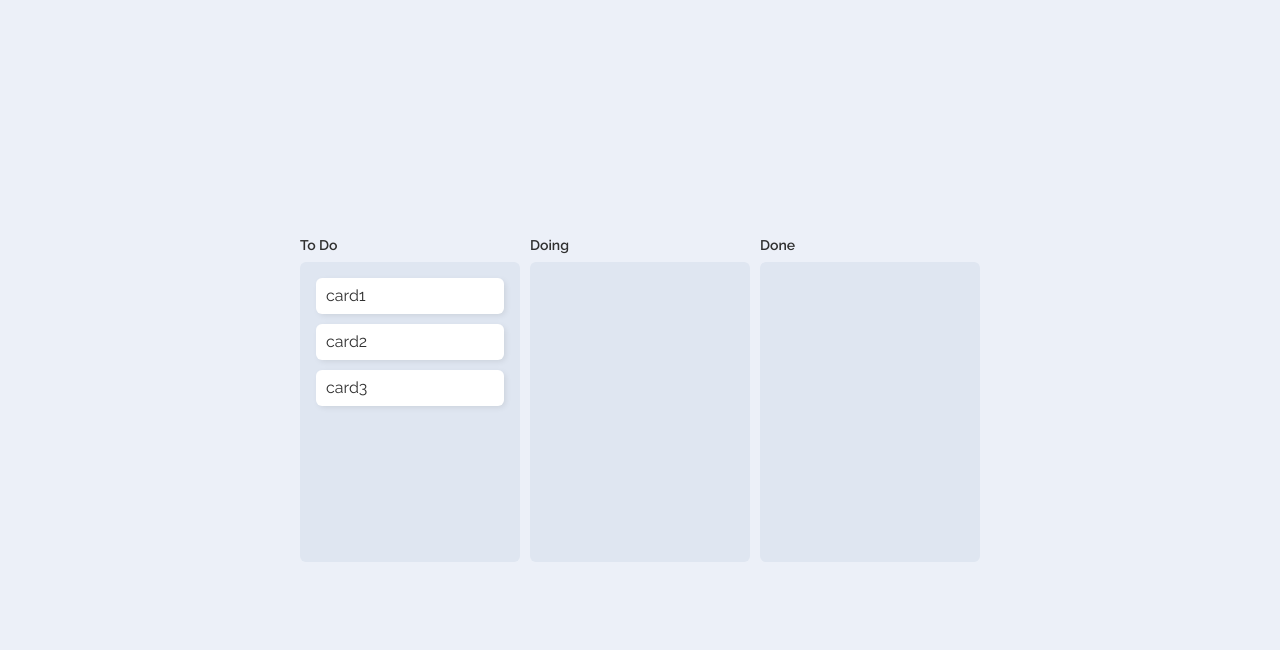
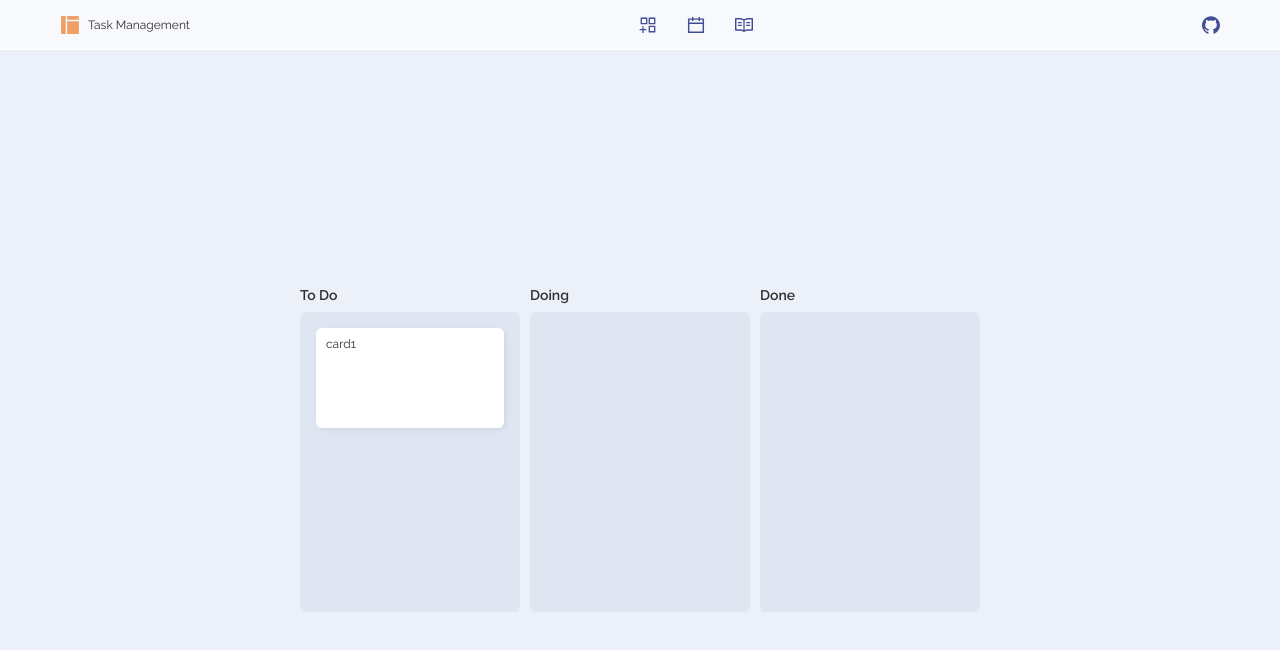
Before and after one commit to eunchu/pj-todo, a Next.js app: page / in a window 1280 px wide. Shown: the top 650 px of the page. Built offline with nearby package versions, Linux system fonts and the light colour scheme.

Commit message:
feat: Header 컴포넌트 추가

```diff
--- a/components/Board.tsx
+++ b/components/Board.tsx
@@ -20,7 +20,6 @@ const BoardBox = styled.ul`
   min-height: 300px;
 
   background-color: ${({ theme }) => theme.boardColor};
-  font-size: 16px;
 
   padding: 16px;
   border-radius: 6px;
--- a/components/DragabbleCard.tsx
+++ b/components/DragabbleCard.tsx
@@ -5,8 +5,10 @@ import styled from "styled-components";
 import { ITodo } from "@store/interfaces";
 
 const Card = styled.li`
+  height: 100px;
+
   background-color: ${({ theme }) => theme.cardColor};
-  box-shadow: 2px 2px 6px -1px rgba(0, 0, 0, 0.1);
+  box-shadow: 2px 2px 6px -1px rgba(48, 48, 48, 0.1);
   border-radius: 6px;
 
   padding: 10px;
--- /dev/null
+++ b/components/Header.tsx
@@ -0,0 +1,92 @@
+import React from "react";
+import styled from "styled-components";
+import {
+  GithubOutlined,
+  AppstoreAddOutlined,
+  CalendarOutlined,
+  ReadOutlined,
+  LayoutFilled,
+} from "@ant-design/icons";
+
+const Container = styled.header`
+  height: 50px;
+
+  display: flex;
+  align-items: center;
+  justify-content: space-between;
+
+  background-color: #ffffff9f;
+  border-bottom: 1px solid #ffffff;
+
+  padding: 0 60px;
+  .header-icon {
+    font-size: 18px;
+    color: #434f95;
+    cursor: pointer;
+  }
+`;
+const Logo = styled.div`
+  display: flex;
+  align-items: center;
+
+  .logo-icon {
+    font-size: 20px;
+    color: #efa067;
+    margin-right: 8px;
+  }
+`;
+const Navigator = styled.ul`
+  display: flex;
+  gap: 30px;
+`;
+const Right = styled.div`
+  display: flex;
+  align-items: center;
+
+  gap: 20px;
+
+  .profile-box {
+    width: 30px;
+    height: 30px;
+
+    border-radius: 50%;
+    img {
+      width: 100%;
+    }
+  }
+`;
+
+const Header = () => {
+  return (
+    <Container>
+      <Logo>
+        <LayoutFilled className="logo-icon" />
+        Task Management
+      </Logo>
+      <nav>
+        <Navigator>
+          <li>
+            <AppstoreAddOutlined className="header-icon" />
+          </li>
+          <li>
+            <CalendarOutlined className="header-icon" />
+          </li>
+          <li>
+            <ReadOutlined className="header-icon" />
+          </li>
+        </Navigator>
+      </nav>
+      <Right>
+        <GithubOutlined
+          className="header-icon"
+          onClick={() => window.open("https://github.com/eunchu", "_blank")}
+        />
+        {/* <div className="profile-box">
+          <img src="https://github.com/eunchu.png" alt="" />
+        </div> */}
+      </Right>
+    </Container>
+  );
+};
+
+export default Header;
--- a/package.json
+++ b/package.json
@@ -9,6 +9,7 @@
     "lint": "next lint"
   },
   "dependencies": {
+    "@ant-design/icons": "^4.7.0",
     "@types/react-beautiful-dnd": "^13.1.2",
     "@types/styled-components": "^5.1.25",
     "babel-plugin-styled-components": "^2.0.7",
--- a/pages/_app.tsx
+++ b/pages/_app.tsx
@@ -2,13 +2,15 @@ import type { AppProps } from "next/app";
 import { RecoilRoot } from "recoil";
 import { ThemeProvider } from "styled-components";
 
-import GlobalStyle from "../styles/globals";
-import { defaultTheme } from "../styles/theme";
+import GlobalStyle from "@styles/globals";
+import { defaultTheme } from "@styles/theme";
+import Header from "@components/Header";
 
 function MyApp({ Component, pageProps }: AppProps) {
   return (
     <RecoilRoot>
       <ThemeProvider theme={defaultTheme}>
+        <Header />
         <Component {...pageProps} />
         <GlobalStyle />
       </ThemeProvider>
--- a/pages/index.tsx
+++ b/pages/index.tsx
@@ -44,18 +44,18 @@ const Home: NextPage = () => {
         droppableId: "one",
         index: 1,
       },
-      {
-        id: "2",
-        title: "card2",
-        droppableId: "one",
-        index: 2,
-      },
-      {
-        id: "3",
-        title: "card3",
-        droppableId: "one",
-        index: 3,
-      },
+      // {
+      //   id: "2",
+      //   title: "card2",
+      //   droppableId: "one",
+      //   index: 2,
+      // },
+      // {
+      //   id: "3",
+      //   title: "card3",
+      //   droppableId: "one",
+      //   index: 3,
+      // },
     ].map((item) => list.set(item.id, item));
     setToDos((todos) => {
       return { ...todos, "To Do": list };
--- a/styles/theme.d.ts
+++ b/styles/theme.d.ts
@@ -5,5 +5,6 @@ declare module "styled-components" {
     bgColor: string;
     boardColor: string;
     cardColor: string;
+    borderColor: string;
   }
 }
--- a/styles/theme.ts
+++ b/styles/theme.ts
@@ -4,4 +4,5 @@ export const defaultTheme: DefaultTheme = {
   bgColor: "#ECF0F8",
   boardColor: "#DFE6F1",
   cardColor: "#ffffff",
+  borderColor: "#EFEFF1",
 };
```
Also changed, not shown: 1 other file (tests, documents, lock files or other folders).
